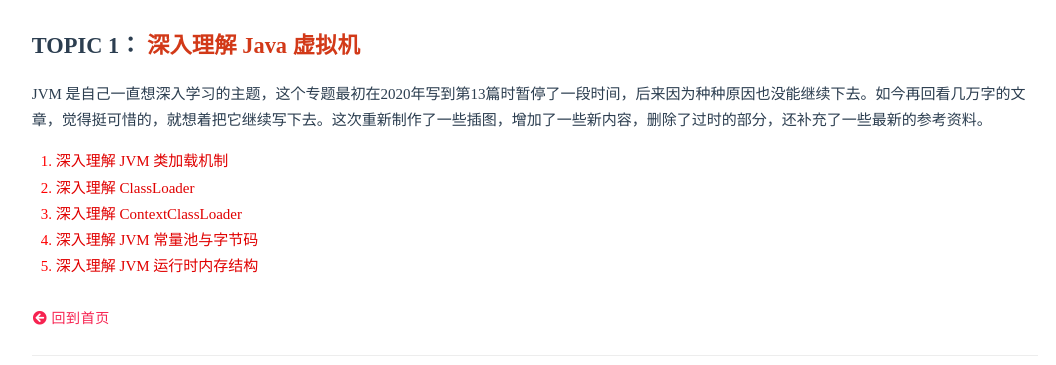
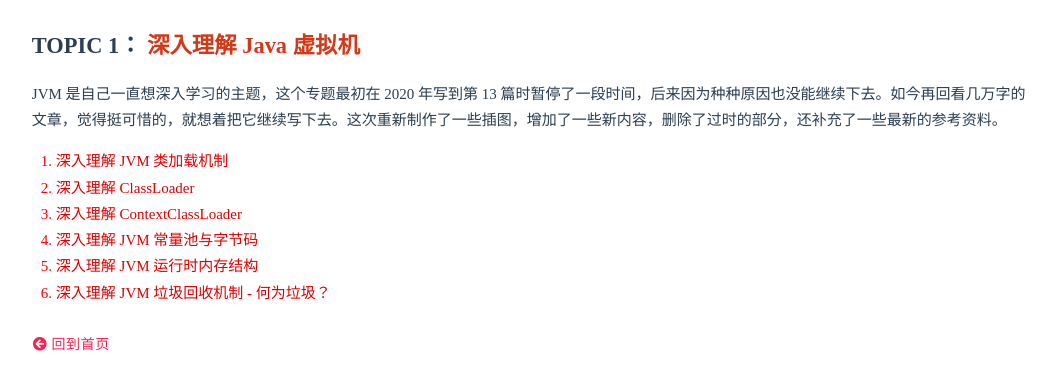
Before and after one commit to idskyedance/idskyedance.github.io, a plain HTML site: page topics/index.html in a window 1280 px wide. Shown: the part 106-471 px from the top of the page, without its empty margins (105-1161 px from the left). Drawn offline with nearby package versions, Linux system fonts and the light colour scheme; some packages are replaced by stand-ins of ours; a script that the page names is missing; a web font is replaced by a local one.

Commit message:
Site updated: 2024-06-30 16:36:44

```diff
--- a/topics/index.html
+++ b/topics/index.html
@@ -13,15 +13,15 @@
 
 
   <!-- open graph -->
-  <meta name="description" content="TOPIC 1： 深入理解 Java 虚拟机JVM 是自己一直想深入学习的主题，这个专题最初在2020年写到第13篇时暂停了一段时间，后来因为种种原因也没能继续下去。如今再回看几万字的文章，觉得挺可惜的，就想着把它继续写下去。这次重新制作了一些插图，增加了一些新内容，删除了过时的部分，还补充了一些最新的参考资料。  深入理解 JVM 类加载机制 深入理解 ClassLoader 深入理解 Cont">
+  <meta name="description" content="TOPIC 1： 深入理解 Java 虚拟机JVM 是自己一直想深入学习的主题，这个专题最初在 2020 年写到第 13 篇时暂停了一段时间，后来因为种种原因也没能继续下去。如今再回看几万字的文章，觉得挺可惜的，就想着把它继续写下去。这次重新制作了一些插图，增加了一些新内容，删除了过时的部分，还补充了一些最新的参考资料。  深入理解 JVM 类加载机制 深入理解 ClassLoader 深入理解">
 <meta property="og:type" content="article">
 <meta property="og:title" content="THE TOPICS">
 <meta property="og:url" content="https://hicsc.com/topics/index.html">
 <meta property="og:site_name" content="橙子陈绩好">
-<meta property="og:description" content="TOPIC 1： 深入理解 Java 虚拟机JVM 是自己一直想深入学习的主题，这个专题最初在2020年写到第13篇时暂停了一段时间，后来因为种种原因也没能继续下去。如今再回看几万字的文章，觉得挺可惜的，就想着把它继续写下去。这次重新制作了一些插图，增加了一些新内容，删除了过时的部分，还补充了一些最新的参考资料。  深入理解 JVM 类加载机制 深入理解 ClassLoader 深入理解 Cont">
+<meta property="og:description" content="TOPIC 1： 深入理解 Java 虚拟机JVM 是自己一直想深入学习的主题，这个专题最初在 2020 年写到第 13 篇时暂停了一段时间，后来因为种种原因也没能继续下去。如今再回看几万字的文章，觉得挺可惜的，就想着把它继续写下去。这次重新制作了一些插图，增加了一些新内容，删除了过时的部分，还补充了一些最新的参考资料。  深入理解 JVM 类加载机制 深入理解 ClassLoader 深入理解">
 <meta property="og:locale">
 <meta property="article:published_time" content="2024-06-25T15:11:00.000Z">
-<meta property="article:modified_time" content="2024-06-27T16:35:00.011Z">
+<meta property="article:modified_time" content="2024-06-30T08:36:19.504Z">
 <meta property="article:author" content="Skye">
 <meta property="article:tag" content="JVM,Java,后端,数据库,MongoDB,MySQL,业务流程,流程自动化,业财一体化,团队管理,读万卷书,行万里路,生活漫记,旅行游记,生活片段">
 <meta name="twitter:card" content="summary">
@@ -66,13 +66,14 @@
             <i class="fas fa-fire-alt" title=本文访问量></i> <span id="busuanzi_value_page_pv" title="本文访问量"></span>
         </div>
         <div class="post-md">
-            <h3 id="TOPIC-1：-深入理解-Java-虚拟机"><a href="#TOPIC-1：-深入理解-Java-虚拟机" class="headerlink" title="TOPIC 1： 深入理解 Java 虚拟机"></a>TOPIC 1： <strong>深入理解 Java 虚拟机</strong></h3><p>JVM 是自己一直想深入学习的主题，这个专题最初在2020年写到第13篇时暂停了一段时间，后来因为种种原因也没能继续下去。如今再回看几万字的文章，觉得挺可惜的，就想着把它继续写下去。这次重新制作了一些插图，增加了一些新内容，删除了过时的部分，还补充了一些最新的参考资料。</p>
+            <h3 id="TOPIC-1：-深入理解-Java-虚拟机"><a href="#TOPIC-1：-深入理解-Java-虚拟机" class="headerlink" title="TOPIC 1： 深入理解 Java 虚拟机"></a>TOPIC 1： <strong>深入理解 Java 虚拟机</strong></h3><p>JVM 是自己一直想深入学习的主题，这个专题最初在 2020 年写到第 13 篇时暂停了一段时间，后来因为种种原因也没能继续下去。如今再回看几万字的文章，觉得挺可惜的，就想着把它继续写下去。这次重新制作了一些插图，增加了一些新内容，删除了过时的部分，还补充了一些最新的参考资料。</p>
 <ol>
 <li><a href="https://hicsc.com/jvm-class-loading-mechanism/">深入理解 JVM 类加载机制</a></li>
 <li><a href="https://hicsc.com/jvm-class-loader/">深入理解 ClassLoader</a></li>
 <li><a href="https://hicsc.com/jvm-context-class-loader/">深入理解 ContextClassLoader</a></li>
 <li><a href="https://hicsc.com/jvm-constant-pool/">深入理解 JVM 常量池与字节码</a></li>
 <li><a href="https://hicsc.com/jvm-runtime-memory/">深入理解 JVM 运行时内存结构</a></li>
+<li><a href="https://hicsc.com/jvm-what-objects-are-garbage/">深入理解 JVM 垃圾回收机制 - 何为垃圾？</a></li>
 </ol>
 <!-- flag of hidden posts -->
         </div>
```
